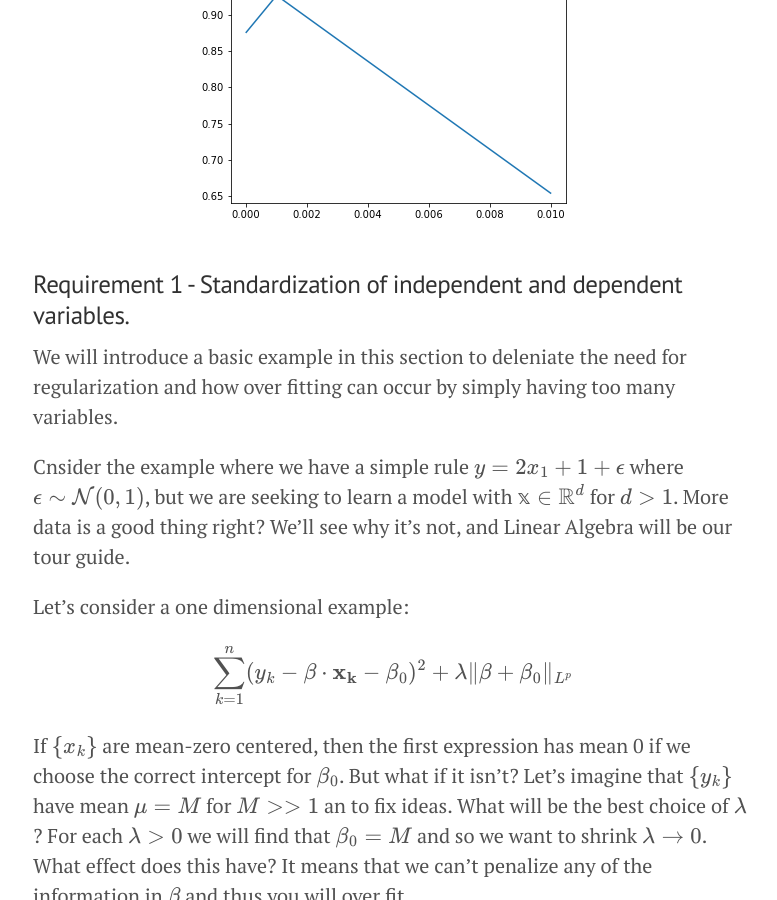
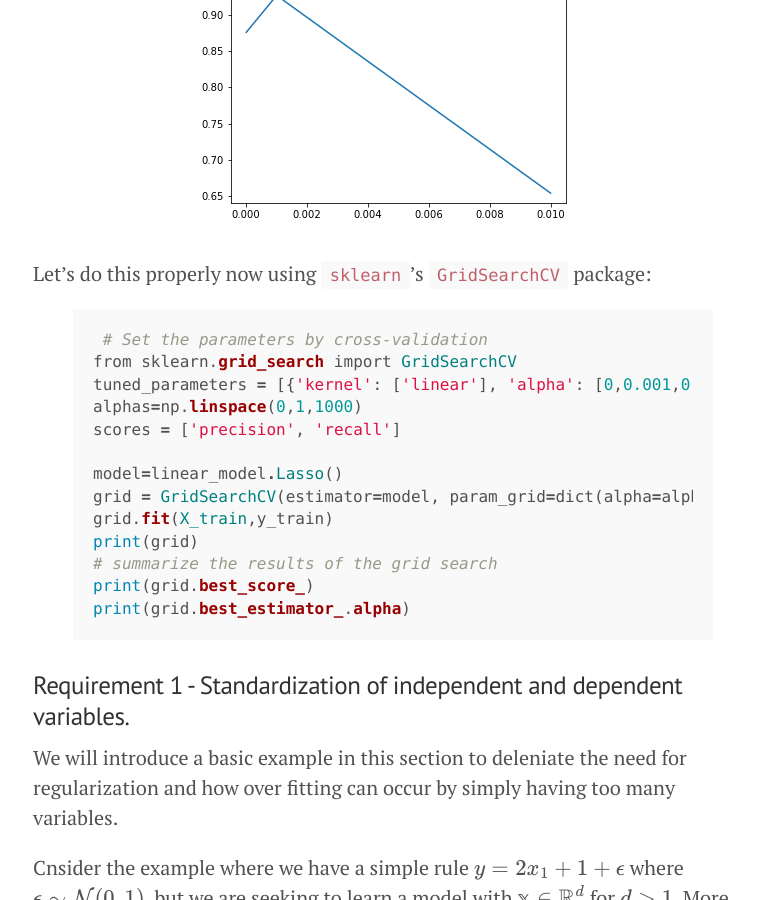
Before and after one commit to doriang102/doriang102.github.io, a Jekyll site: the page built from _posts/2017-10-13-model-selection,-regularization,-and-evaluation.md, in a window 1280 px wide and 900 px high, scrolled down 6118 px. Shown: the whole window, without its empty margins (247-1024 px from the left). Built offline with Jekyll 4.4.1, drawn with Linux system fonts in a browser that asks for light colours; our own code applies the rules of GitHub Pages for plain Markdown files; formulas are drawn with MathJax 3.

Commit message:
Update 2017-10-13-model-selection,-regularization,-and-evaluation.md

```diff
--- a/_posts/2017-10-13-model-selection,-regularization,-and-evaluation.md
+++ b/_posts/2017-10-13-model-selection,-regularization,-and-evaluation.md
@@ -122,6 +122,24 @@ plt.plot(scores)
 {% endhighlight %}
   ![](/img/lasso1.png?raw=true)
 
+ Let's do this properly now using `sklearn`'s `GridSearchCV` package:
+
+ {% highlight ruby %}
+ # Set the parameters by cross-validation
+from sklearn.grid_search import GridSearchCV
+tuned_parameters = [{'kernel': ['linear'], 'alpha': [0,0.001,0.01]}]
+alphas=np.linspace(0,1,1000)
+scores = ['precision', 'recall']
+
+model=linear_model.Lasso()
+grid = GridSearchCV(estimator=model, param_grid=dict(alpha=alphas))
+grid.fit(X_train,y_train)
+print(grid)
+# summarize the results of the grid search
+print(grid.best_score_)
+print(grid.best_estimator_.alpha)
+{% endhighlight %}
+
 
 ### Requirement 1 - Standardization of independent and dependent variables.
 
```
